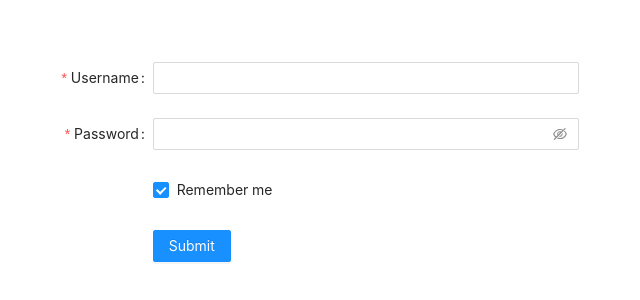
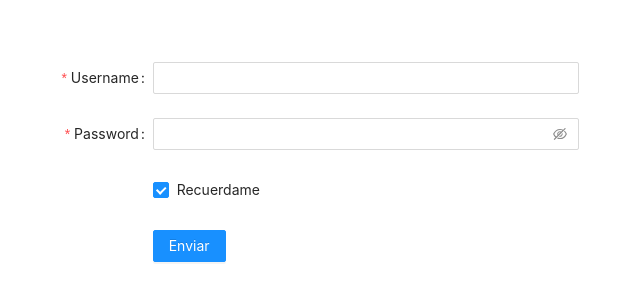
Before and after one commit to MarSolor/crudAlvin, a React (Vite) app in the folder crud-alvin/: page / in a window 1280 px wide. Shown: the part 158-458 px from the top of the page, without its empty margins (274-914 px from the left). Built offline with nearby package versions, Linux system fonts and the light colour scheme.

Commit message:
Rutas aplicadas

```diff
--- a/crud-alvin/db.json
+++ b/crud-alvin/db.json
@@ -3,12 +3,14 @@
         {
             "id": 1,
             "username": "mortega@mario.com",
-            "password": "mario123"
+            "password": "mario123",
+            "nombre": "Mario"
         },
         {
             "id": 2,
             "username": "alvin@baltodano.com",
-            "password": "baltodano123"
+            "password": "baltodano123" ,
+            "nombre": "Alvin"
         }
     ]
 }
--- a/crud-alvin/src/Pages/LoginCrud.jsx
+++ b/crud-alvin/src/Pages/LoginCrud.jsx
@@ -1,33 +1,61 @@
-import { Button, Checkbox, Form, Input } from 'antd';
-import React from 'react';
-import { useState } from 'react';
+import { Button, Checkbox, Form, Input } from "antd";
+import React from "react";
+import { useState } from "react";
+import axios from "axios";
 
-//TODO corregir lo de captura de datos, state y onchange
-//TODO quede en minuto 12 de 27 de fake api
-//TODO volver a ver video del crud de borja
+const baseUrl = "http://localhost:3001/usuarios";
 
 export const Login = () => {
-  const onFinish = (values) => {
-    console.log('Success:', values);
+  const onFinish = (successUser) => {
+    console.log(successUser);
   };
   const onFinishFailed = (errorInfo) => {
-    console.log('Failed:', errorInfo);
+    console.log("Failed:", errorInfo);
   };
   //!caputura de datos
   const [campoSeleccionado, setCampoSeleccionado] = useState(null);
+  //!estados de los campos del formulario vacio
+  const handleChange = (e) => {
+    const { name, value } = e.target;
+    setCampoSeleccionado((estado) => ({
+      ...estado,
+      [name]: value,
+    }));
+    console.log(campoSeleccionado);
+  };
+
+  //!metodo  para peticion http y peticion
+  const iniciarSesion = async () => {
+    //!promesa para conexion a api
+    const user = await axios.get(baseUrl, {
+      params: {
+        //!es requerida variable de del hook para capturar el valor ingresado
+        //!con camposeleccionad para ingresar al objeto en el atributo username y password
+        username: campoSeleccionado.username,
+        password: campoSeleccionado.password,
+      },
+    });
+    //user.data captura la informacion perteneciente al objeto de tipo json
+    console.log("user :>> ", user.data);
+
+    const [successUser] = user.data
+
+    //! revisar
+    if (successUser) {
+      // significa que inicio bien la session
+
+      alert('inicio de sesion correcto')
+      window.location.href="TableCrud";
+    } else {
+      // usuario y contraena no encontrado
+      alert('inicio de sesion incorrecto ')
+
+    }
 
 
-  //!estados de los campos del formulario vacio
-  const handleChange= e=>{
-    const {name, value}=e.target;
-    setCampoSeleccionado((estado)=>({
-      ...estado,
-      [name]:value
-    }))
-    console.log(campoSeleccionado);
-  }
+  };
+
   return (
-
     <Form
       name="form-login"
       labelCol={{
@@ -60,11 +88,11 @@ export const Login = () => {
         rules={[
           {
             required: true,
-            message: 'Please input your username!',
+            message: "Please input your username!",
           },
         ]}
       >
-        <Input name="username"/>
+        <Input name="username" />
       </Form.Item>
 
       <Form.Item
@@ -74,11 +102,11 @@ export const Login = () => {
         rules={[
           {
             required: true,
-            message: 'Please input your password!',
+            message: "Please input your password!",
           },
         ]}
       >
-        <Input.Password name="password"/>
+        <Input.Password name="password" />
       </Form.Item>
 
       <Form.Item
@@ -89,7 +117,7 @@ export const Login = () => {
           span: 16,
         }}
       >
-        <Checkbox>Remember me</Checkbox>
+        <Checkbox>Recuerdame</Checkbox>
       </Form.Item>
 
       <Form.Item
@@ -98,8 +126,9 @@ export const Login = () => {
           span: 16,
         }}
       >
-        <Button type="primary" htmlType="submit">
-          Submit
+        {/* se valida con el onclick iniciar sesion a los datos que se comparan con la api */}
+        <Button type="primary" htmlType="submit" onClick={iniciarSesion}>
+          Enviar
         </Button>
       </Form.Item>
     </Form>
--- a/crud-alvin/src/Pages/TableCrud.jsx
+++ b/crud-alvin/src/Pages/TableCrud.jsx
@@ -1,19 +1,19 @@
-import { Button, Table } from 'antd';
-import React from 'react';
-import 'antd/dist/antd.css';
-import {  Form, Input } from 'antd';
-import {useModalState} from '../Components/ModalCrud'
+import { Button, Table } from "antd";
+import React from "react";
+import "antd/dist/antd.css";
+import { Form, Input } from "antd";
+import { useModalState } from "../Components/ModalCrud";
 
-import Modal from 'antd/lib/modal'
-import { useState } from 'react';
+import Modal from "antd/lib/modal";
+import { useState } from "react";
 
-export const TableCrud  =({}) => {
+export const TableCrud = ({}) => {
   //se usan las funciones de ModalCrud y variable //!visible
   //!abrir
-    const {onOpen, visible, onClose} = useModalState()
+  const { onOpen, visible, onClose } = useModalState();
 
   //! para que se  pueda usar el boton de enviar para agregar  y editar
-    const [state, setState] = useState(null)
+  const [state, setState] = useState(null);
   //data dummy
   const [dataSource, setDataSource] = useState([
     {
@@ -22,7 +22,7 @@ export const TableCrud  =({}) => {
       nombre: "Mario Ortega",
       edad: 24,
       correo: "mortega@outlook.com",
-            direccion: "alameda 1"
+      direccion: "alameda 1",
     },
     {
       id: 2,
@@ -30,7 +30,7 @@ export const TableCrud  =({}) => {
       nombre: "Mario Ortega",
       edad: 24,
       correo: "mortega@outlook.com",
-            direccion: "alameda 1"
+      direccion: "alameda 1",
     },
     {
       id: 3,
@@ -38,7 +38,7 @@ export const TableCrud  =({}) => {
       nombre: "Mario Ortega",
       edad: 24,
       correo: "mortega@outlook.com",
-            direccion: "alameda 1"
+      direccion: "alameda 1",
     },
     {
       id: 4,
@@ -46,42 +46,41 @@ export const TableCrud  =({}) => {
       nombre: "Mario Ortega",
       edad: 24,
       correo: "mortega@outlook.com",
-            direccion: "alameda 1"
+      direccion: "alameda 1",
     },
   ]);
   //!agregar persona
-    const agregar =()=>{
-        const datoAgregar=personaSeleccionada;
-        datoAgregar.id= dataSource[dataSource.length-1].id+1;
+  const agregar = () => {
+    const datoAgregar = personaSeleccionada;
+    datoAgregar.id = dataSource[dataSource.length - 1].id + 1;
     let dataNueva = dataSource;
     dataNueva.push(datoAgregar);
     setDataSource(dataNueva);
 
     onClose();
-
-    }
+  };
   //!captura de datos de inputs
   const [personaSeleccionada, setPersonaSeleccionada] = useState(null);
 
-    const seleccionarPersona = (dataSource)=>{
+  const seleccionarPersona = (dataSource) => {
     setPersonaSeleccionada(dataSource);
     onOpen(true);
-    }
+  };
   //!captura de datos escritos en inputs para editar
-    const handleChange=e=>{
-        const {name, value} = e.target;
-        setPersonaSeleccionada((estado)=>({
+  const handleChange = (e) => {
+    const { name, value } = e.target;
+    setPersonaSeleccionada((estado) => ({
       ...estado,
-            [name]: value
+      [name]: value,
     }));
     console.log(personaSeleccionada);
-    }
+  };
   //!editar persona
-    const editar=()=>{
+  const editar = () => {
     //data nueva variable auxiliar
     //recorrerla para modificar
-        const dataNueva = dataSource.map(dataSource=>{
-            if(dataSource.id === personaSeleccionada.id){
+    const dataNueva = dataSource.map((dataSource) => {
+      if (dataSource.id === personaSeleccionada.id) {
         return personaSeleccionada;
       }
       //en vez de estar llamando a cada uno mejor retornar dataSource para sobreescribir
@@ -89,12 +88,12 @@ export const TableCrud  =({}) => {
     });
     setDataSource(dataNueva);
     onClose();
-    }
+  };
   //!eliminar persona
-    const onDeletePersona=(record)=>{
+  const onDeletePersona = (record) => {
     console.log(record);
-        setDataSource(dataSource.filter(item => record.id !== item.id));
-    }
+    setDataSource(dataSource.filter((item) => record.id !== item.id));
+  };
 
 
   //!uso de data dummy en tabla
@@ -123,40 +122,53 @@ export const TableCrud  =({}) => {
       key: "5",
       title: "Direccion",
       dataIndex: "direccion",
-
     },
     {
-            key: '6',
-            title: 'Acciones',
-            dataIndex: 'acciones',
+      key: "6",
+      title: "Acciones",
+      dataIndex: "acciones",
       //!es neceasrio usar el guion bajo es una variable anonima
-            render: (_, record) => <>
-            <Button id="btn-editar" type="primary" onClick= {() => {
+      render: (_, record) => (
+        <>
+          <Button
+            id="btn-editar"
+            type="primary"
+            onClick={() => {
               //console.log(record)
               //!se setea el estado de editar al boton que abre el modal
               setState("editar");
-                seleccionarPersona(record)}}>Editar</Button>
-                {" "}
-            <Button id="btn-eliminar" type="primary" danger onClick={()=>{
-                        onDeletePersona(record)
-                    }}>Eliminar</Button>
+              seleccionarPersona(record);
+            }}
+          >
+            Editar
+          </Button>{" "}
+          <Button
+            id="btn-eliminar"
+            type="primary"
+            danger
+            onClick={() => {
+              onDeletePersona(record);
+            }}
+          >
+            Eliminar
+          </Button>
+        </>
+      ),
+    },
+  ];
 
-            </>
-
-          },
-    ]
-
-    return(
+  return (
     <>
       <br />
       <br />
       <br />
       <Button
-            onClick= {() => {
+        onClick={() => {
           //!se setea el estado de agregar al boton que abre el modal parara agregae
-                setState("agregar")
-                seleccionarPersona(null)
-                onOpen()}}
+          setState("agregar");
+          seleccionarPersona(null);
+          onOpen();
+        }}
         id="btn-agregar"
         type="primary"
         style={{
@@ -167,33 +179,49 @@ export const TableCrud  =({}) => {
       </Button>
       <Modal
         //!key dinamica
-        key = {`${visible}`}
+        key={`${visible}`}
         //elementos del modal
-        title = "Registro de Personal"
+        title="Registro de Personal"
         open={visible}
         onCancel={() => onClose(true)}
         footer={[
-            <Button type="primary" danger onClick={onClose} key='cancelButton'>Cacelar</Button>,
-            <Button type="primary" key='sendButton' onClick={()=>{
+          <Button type="primary" danger onClick={onClose} key="cancelButton">
+            Cacelar
+          </Button>,
+          <Button
+            type="primary"
+            key="sendButton"
+            onClick={() => {
               //! los estados se usan en funcion de la accion
-                if(state === 'editar') editar();
-                if(state === 'agregar') agregar();
-            }} >Enviar</Button>
-        ]}>
-            <br/>
-            <Form labelCol={{span:4}} initialValues={!!personaSeleccionada ? {
+              if (state === "editar") editar();
+              if (state === "agregar") agregar();
+            }}
+          >
+            Enviar
+          </Button>,
+        ]}
+      >
+        <br />
+        <Form
+          labelCol={{ span: 4 }}
+          initialValues={
+            !!personaSeleccionada
+              ? {
                   "nombre-form": personaSeleccionada.nombre,
                   "edad-form": personaSeleccionada.edad,
                   "correo-form": personaSeleccionada.correo,
-                "direccion-form": personaSeleccionada.direccion
-            } : {}}>
+                  "direccion-form": personaSeleccionada.direccion,
+                }
+              : {}
+          }
+        >
           <Form.Item
             label="Nombre"
             name="nombre-form"
             rules={[
               {
                 required: true,
-                        message: 'Ingrese su nombre, por favor!',
+                message: "Ingrese su nombre, por favor!",
               },
             ]}
           >
@@ -206,7 +234,7 @@ export const TableCrud  =({}) => {
             rules={[
               {
                 required: true,
-                        message: 'Ingrese su edad, por favor!',
+                message: "Ingrese su edad, por favor!",
               },
             ]}
           >
@@ -219,7 +247,7 @@ export const TableCrud  =({}) => {
             rules={[
               {
                 required: true,
-                        message: 'Ingrese su correo, por favor!',
+                message: "Ingrese su correo, por favor!",
               },
             ]}
           >
@@ -232,17 +260,16 @@ export const TableCrud  =({}) => {
             rules={[
               {
                 required: true,
-                        message: 'Ingrese su direccion, por favor!',
+                message: "Ingrese su direccion, por favor!",
               },
             ]}
           >
             <Input name="direccion" onChange={handleChange}></Input>
           </Form.Item>
         </Form>
-
       </Modal>
       <br />
       <Table columns={columns} dataSource={dataSource} key={`${dataSource}`} />
     </>
   );
-}
+};
--- a/crud-alvin/src/routes/Routes.jsx
+++ b/crud-alvin/src/routes/Routes.jsx
@@ -9,7 +9,7 @@ export const Rutas = () => {
     return(
         <Routes>
             <Route path="/" element={<Login/>}></Route>
-            <Route path="TableCrud" element={<TableCrud/>}></Route>
+            <Route path="/TableCrud" element={<TableCrud/>}></Route>
         </Routes>
     );
   }
```
Also changed, not shown: crud-alvin/src/main.jsx (+6 -8 lines). Lines whose indentation alone changed are shown as unchanged.
